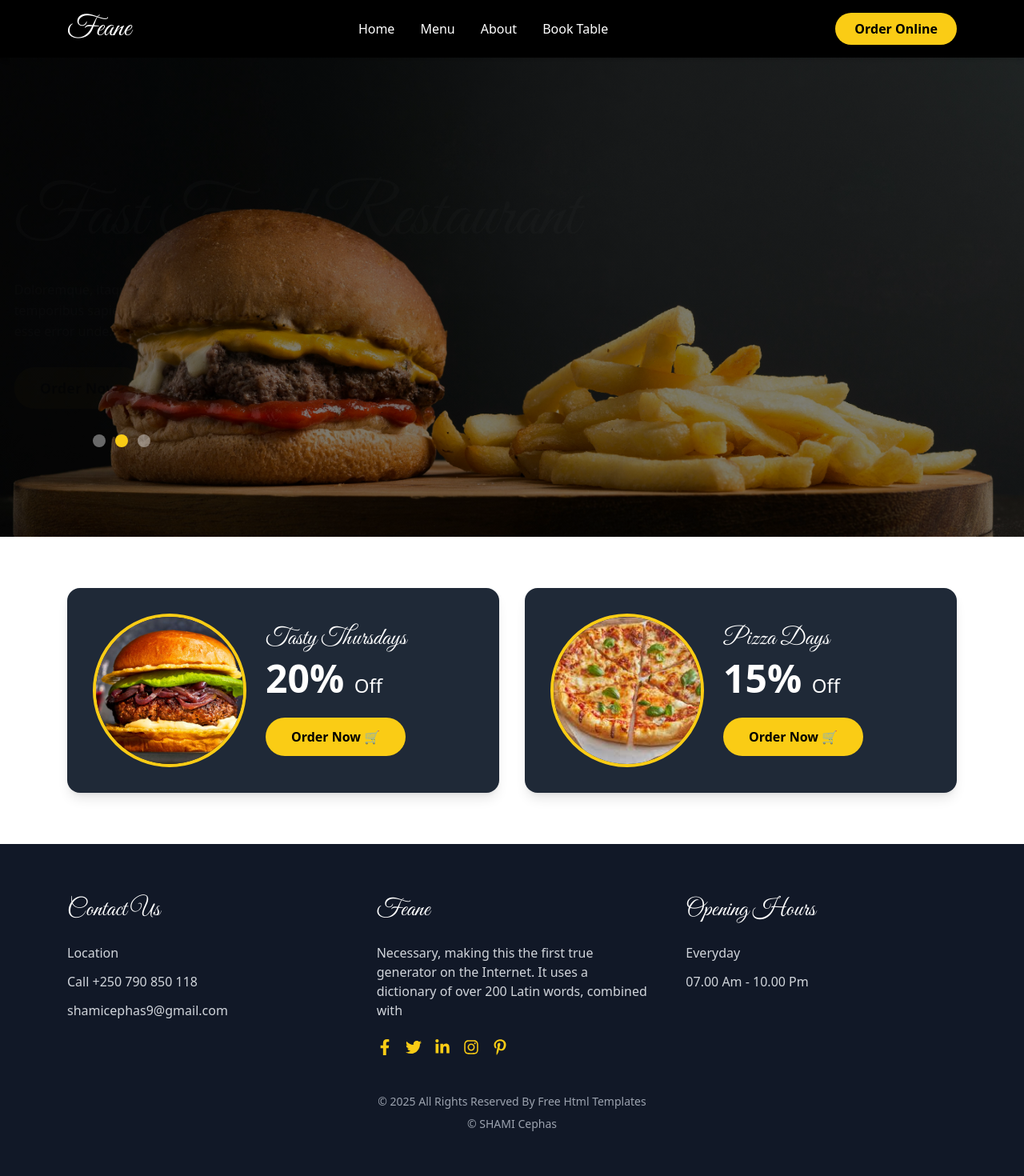
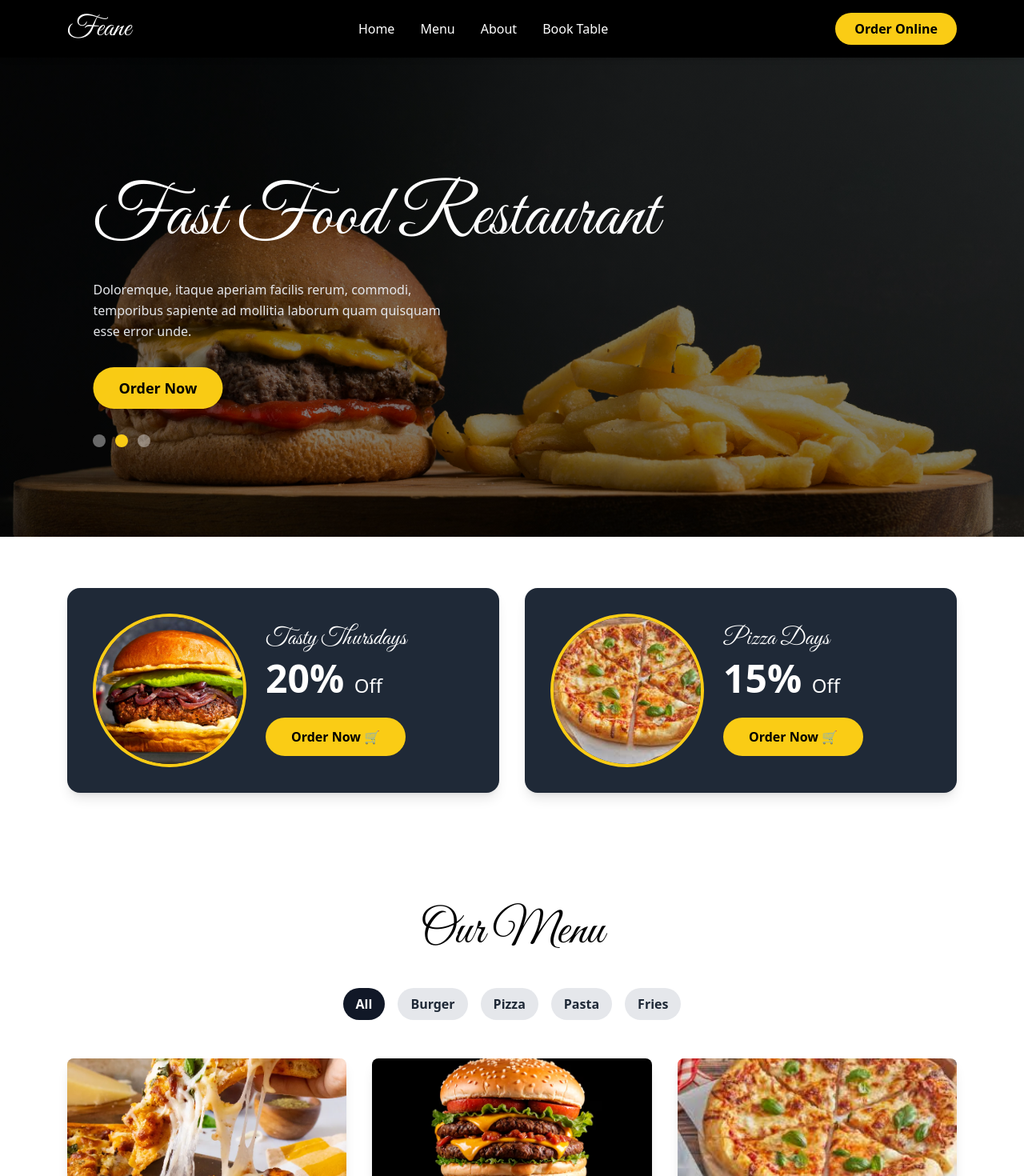
Before and after one commit to shami987/my-restaurant, a React (Vite) app: page / in a window 1280 px wide. Shown: the top 1470 px of the page at 80% size. Built offline with nearby package versions, Linux system fonts and the light colour scheme.

Commit message:
changes on hero page

```diff
--- a/src/App.jsx
+++ b/src/App.jsx
@@ -17,7 +17,14 @@
 
     {/* Page content changes */}
     <Routes>
-     <Route path="/" element={<Hero/>} />
+     <Route path="/" element={  <>
+        <Hero />
+        <MenuSection />
+        <AboutSection />
+        <BookTableSection />
+        <TestimonialSection />
+      </>} />
+
      <Route path="/menu" element={<MenuSection/>} />
      <Route path="/about" element={<AboutSection/>} />
      <Route path="/book-table" element={<BookTableSection/>} />
```
